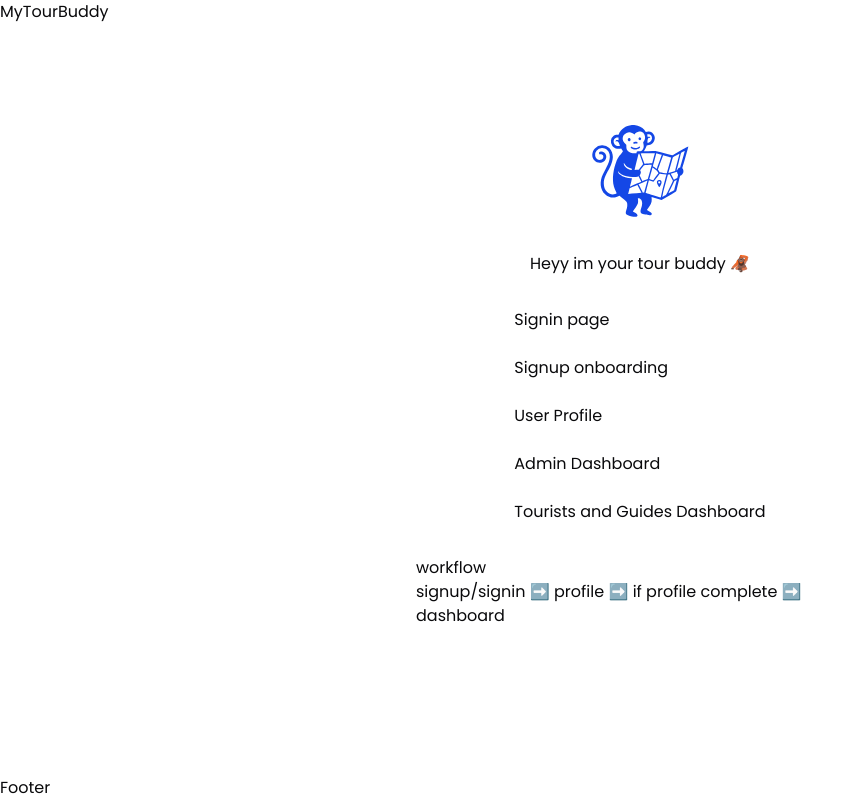
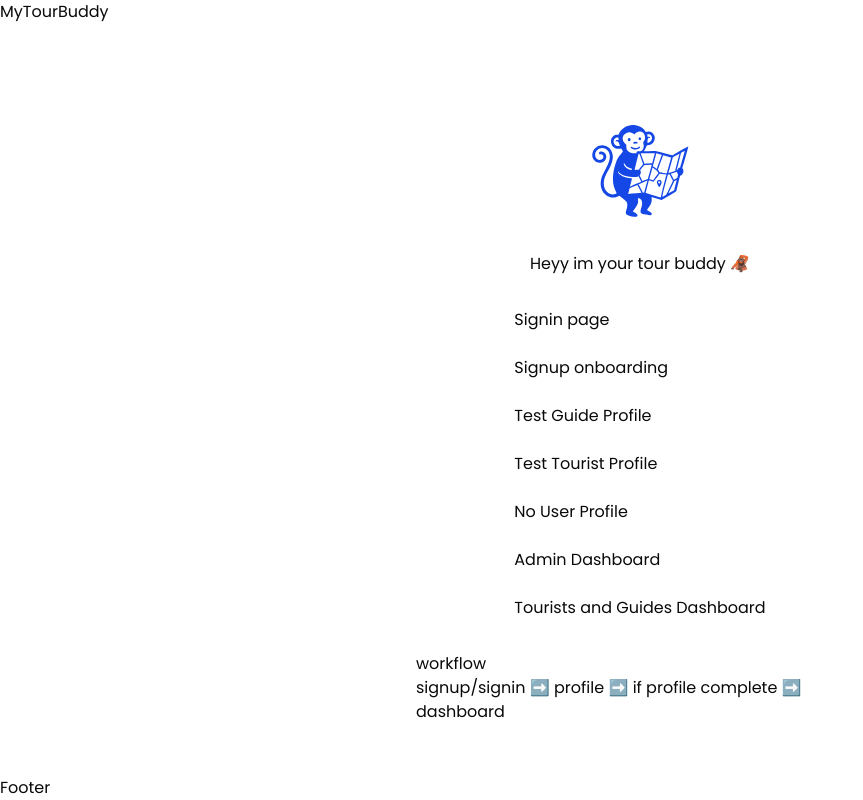
Before and after one commit to MyTourBuddy/mytourbuddy-frontend, a Next.js app: page / in a window 1280 px wide. Shown: the whole page, without its empty margins (0-863 px from the left). Built offline with nearby package versions, Linux system fonts and the light colour scheme.

Commit message:
refactor: draft routes

```diff
--- a/src/app/page.tsx
+++ b/src/app/page.tsx
@@ -11,7 +11,10 @@ const HomePage = () => {
       <div className="flex flex-col gap-6">
         <Link href="/signin">Signin page</Link>
         <Link href="/signup">Signup onboarding</Link>
-        <Link href="/profile">User Profile</Link>
+        <Link href="/sarahguide">Test Guide Profile</Link>
+        <Link href="/johntourist">Test Tourist Profile</Link>
+        <Link href="/sasmitha">No User Profile</Link>
+
         <Link href="/admin">Admin Dashboard</Link>
         <Link href="/dashboard">Tourists and Guides Dashboard</Link>
       </div>
```
